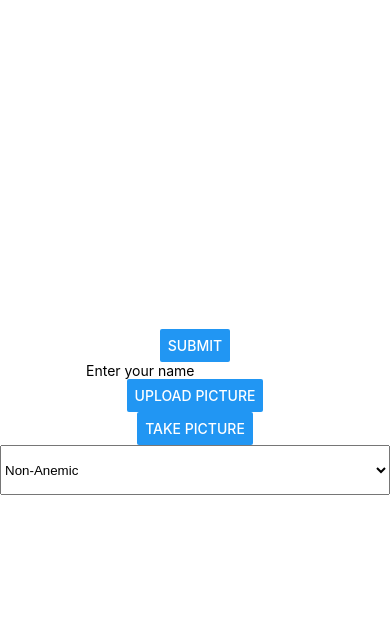
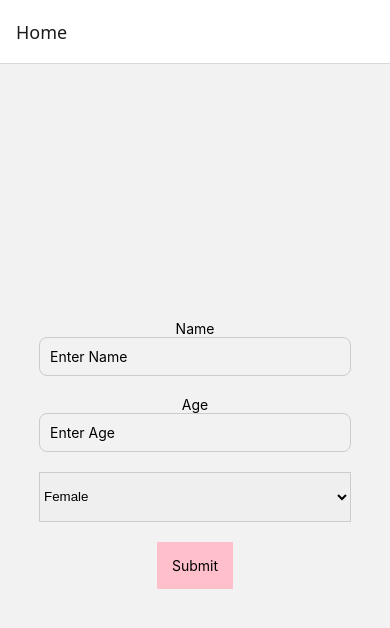
Before and after one commit to TechNomad04/Hemocycle-db, a React Native app in the folder hemocycle/frontend/: screen /Home in a window 390 px wide. Shown: the top 628 px of the page. Built offline with nearby package versions, Linux system fonts and the light colour scheme.

Commit message:
Frontend changed

```diff
--- a/hemocycle/frontend/App.js
+++ b/hemocycle/frontend/App.js
@@ -1,94 +1,16 @@
-import { useState } from "react";
-import { TextInput, View, StyleSheet, Button, Image } from "react-native";
-import * as ImagePicker from 'expo-image-picker'
-import {Picker} from "@react-native-picker/picker"
-import axios from "axios";
+import HomeScreen from './Screens/Home';
+import { NavigationContainer } from '@react-navigation/native';
+import { createNativeStackNavigator } from '@react-navigation/native-stack'
+import NewRecord from './Screens/NewRecord';
+
+const Stack = createNativeStackNavigator();
 
 export default function App() {
-  const [text, setText] = useState('')
-  const [image, setImage] = useState(null)
-  const [selectedVal, setSelectedValue] = useState('Non-Anemic')
-
-  const sendData = async() => {
-    try {
-      const response = await axios.post("http://10.242.96.79:5000/addinfo",{
-        name: text,
-        category: selectedVal
-      })
-      console.log(response.data)
-    } catch (err) {
-      console.log(err.message)
-    }
-  }
-
-  const pickImage = async () => {
-    const permissionResult = await ImagePicker.requestMediaLibraryPermissionsAsync()
-
-    if(!permissionResult.granted) {
-      alert('Permission not granted');
-      return;
-    }
-
-    const result = await ImagePicker.launchImageLibraryAsync({
-      mediaTypes: ["images"],
-      allowsEditing: true,
-      aspect: [4, 3],
-      quality: 1
-    })
-
-    if(!result.canceled)
-      setImage(result.assets[0].uri)
-  }
-
-  const takePicture = async() => {
-    const { status } = await ImagePicker.requestCameraPermissionsAsync();
-
-    if(status !== 'granted') {
-      alert("Access to camera denied")
-      return;
-    }
-
-    const result = await ImagePicker.launchCameraAsync({
-      allowsEditing: true,
-      aspect: [4,3],
-      quality: 1
-    })
-
-    if(!result.canceled)
-      setImage(result.assets[0].uri)
-  }
-
   return (
-    <View style={styles.container}>
-      <Button title="Submit" onPress={sendData}/>
-      <TextInput placeholder="Enter your name" value={text} onChangeText={setText}/>
-      <Button title="Upload Picture" onPress={pickImage}/>
-      <Button title="Take picture" onPress={takePicture}/>
-      <Picker selectedValue={selectedVal} onValueChange={(item) => setSelectedValue(item)}style={styles.picker} >
-        <Picker.Item label="Non-Anemic" value="Non-Anemic"/>
-        <Picker.Item label="Mild" value="Mild" />
-        <Picker.Item label="Severe" value="Severe" />
-      </Picker>
-      {image && <Image source={{uri: image}} style={styles.image}/>}
-    </View>
+    <NavigationContainer>
+      <Stack.Navigator initialRouteName="Home">
+        <Stack.Screen name="Home" component={NewRecord}/>
+      </Stack.Navigator>
+    </NavigationContainer>
   )
 }
-
-const styles = StyleSheet.create({
-  container: {
-    flex:1,
-    alignItems: 'center',
-    justifyContent: 'center'
-  },
-  image: {
-    width: 300,
-    height: 200,
-    borderRadius: 10,
-    marginTop: 20,
-  },
-  picker: {
-    height: 50,
-    width: "100%",
-    marginBottom: 20,
-  },
-})
--- /dev/null
+++ b/hemocycle/frontend/Screens/Home.js
@@ -0,0 +1,25 @@
+import { View, TouchableOpacity, Text } from "react-native"
+import { StyleSheet } from "react-native"
+
+export default function HomeScreen () {
+    return (
+        <View style={styles.container}>
+            <TouchableOpacity style={styles.button}>
+            <Text style={styles.buttonText}>New Record</Text>
+            </TouchableOpacity>
+        </View>
+    )
+}
+
+const styles = StyleSheet.create({
+  container: {
+    flex: 1,
+    justifyContent: 'top',
+    alignItems: 'center'
+  },
+  button: {
+    marginTop: 50,
+    backgroundColor: 'pink',
+    padding: 10,
+  }
+})
--- /dev/null
+++ b/hemocycle/frontend/Screens/NewRecord.js
@@ -0,0 +1,56 @@
+import { TextInput, View, StyleSheet, Text, TouchableOpacity } from "react-native"
+import { Picker } from '@react-native-picker/picker';
+
+export default function NewRecord() {
+    return (
+        <View style={styles.container}>
+            <Text>Name</Text>
+            <TextInput
+            style={styles.input}
+            placeholder="Enter Name"
+            />
+            <Text>Age</Text>
+            <TextInput
+            style={styles.input}
+            placeholder="Enter Age"
+            keyboardType="numeric"
+            />
+            <Picker style={styles.picker}>
+                <Picker.Item label="Female" value="female" />
+                <Picker.Item label="Male" value="male" />
+                <Picker.Item label="Other" value="other" />
+            </Picker>
+
+            <TouchableOpacity style={styles.submit}>
+                <Text>Submit</Text>
+            </TouchableOpacity>
+        </View>
+    )
+}
+
+const styles = StyleSheet.create({
+    container: {
+        flex: 1,
+        alignItems: 'center',
+        justifyContent: 'center'
+    },
+    input: {
+        width: '80%',
+        borderWidth: 1,
+        borderColor: '#ccc',
+        padding: 10,
+        borderRadius: 8,
+        marginBottom: 20,
+    },
+    picker: {
+        width: '80%',
+        height: 50,
+        borderWidth: 1,
+        borderColor: '#ccc',
+        marginBottom: 20,
+    },
+    submit: {
+        backgroundColor: 'pink',
+        padding: 15
+    }
+})
--- a/hemocycle/frontend/index.js
+++ b/hemocycle/frontend/index.js
@@ -1,8 +1,5 @@
 import { registerRootComponent } from 'expo';
-
 import App from './App';
 
-// registerRootComponent calls AppRegistry.registerComponent('main', () => App);
-// It also ensures that whether you load the app in Expo Go or in a native build,
-// the environment is set up appropriately
+// Only register the root once, do NOT call AppRegistry manually
 registerRootComponent(App);
```
Also changed, not shown: hemocycle/frontend/package.json (+6 -1 lines), 2 other files (tests, documents, lock files or other folders).
